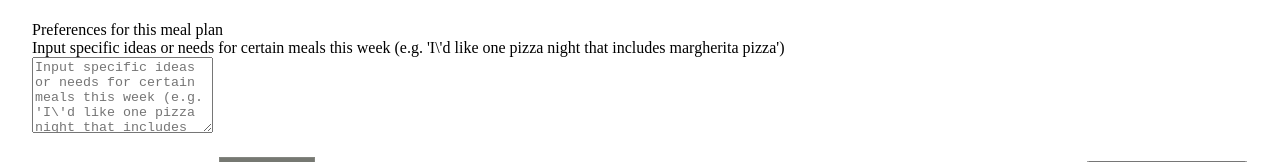
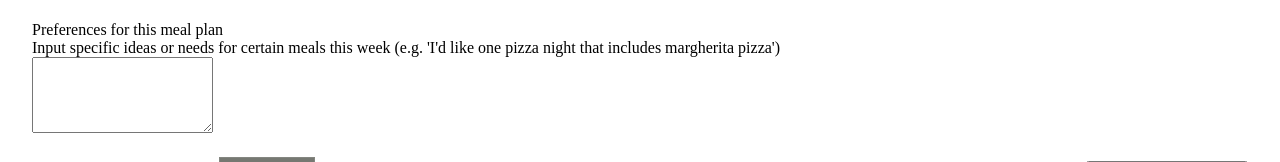
Before and after one commit to philperrin/meal_planning, a website: page Index.html in a window 1280 px wide. Shown: the part 167-329 px from the top of the page. Drawn offline with Linux system fonts and the light colour scheme.

Commit message:
text update for plan box

```diff
--- a/Index.html
+++ b/Index.html
@@ -39,11 +39,9 @@
         <div class="panel" style="margin-bottom: 24px; padding: 24px;">
           <div class="form-group" style="margin-bottom: 20px;">
             <label for="plan-preferences-input">Preferences for this meal plan</label>
-            <div class="input-desc">Input specific ideas or needs for certain meals this week (e.g. 'I\'d like one pizza
+            <div class="input-desc">Input specific ideas or needs for certain meals this week (e.g. 'I'd like one pizza
               night that includes margherita pizza')</div>
-            <textarea id="plan-preferences-input"
-              placeholder="Input specific ideas or needs for certain meals this week (e.g. 'I\'d like one pizza night that includes margherita pizza')"
-              rows="2" style="min-height: 70px;"></textarea>
+            <textarea id="plan-preferences-input" rows="2" style="min-height: 70px;"></textarea>
           </div>
           <div style="display: flex; align-items: center; justify-content: space-between; flex-wrap: wrap; gap: 16px;">
             <div style="display: flex; align-items: center; gap: 12px;">
@@ -101,7 +99,8 @@
               <div>
                 <label style="margin-bottom: 2px;">Cuisine & Meal Style Preferences</label>
                 <div class="input-desc" style="margin-bottom: 0;">Select <strong>Prefer</strong> to prioritize cuisines,
-                  <strong>Avoid</strong> to strictly exclude them, or leave blank/neutral.</div>
+                  <strong>Avoid</strong> to strictly exclude them, or leave blank/neutral.
+                </div>
               </div>
               <button type="button" class="btn btn-secondary" onclick="handleResetCuisines()"
                 style="padding: 6px 14px; font-size: 12px; height: auto;">↺ Reset All</button>
```
